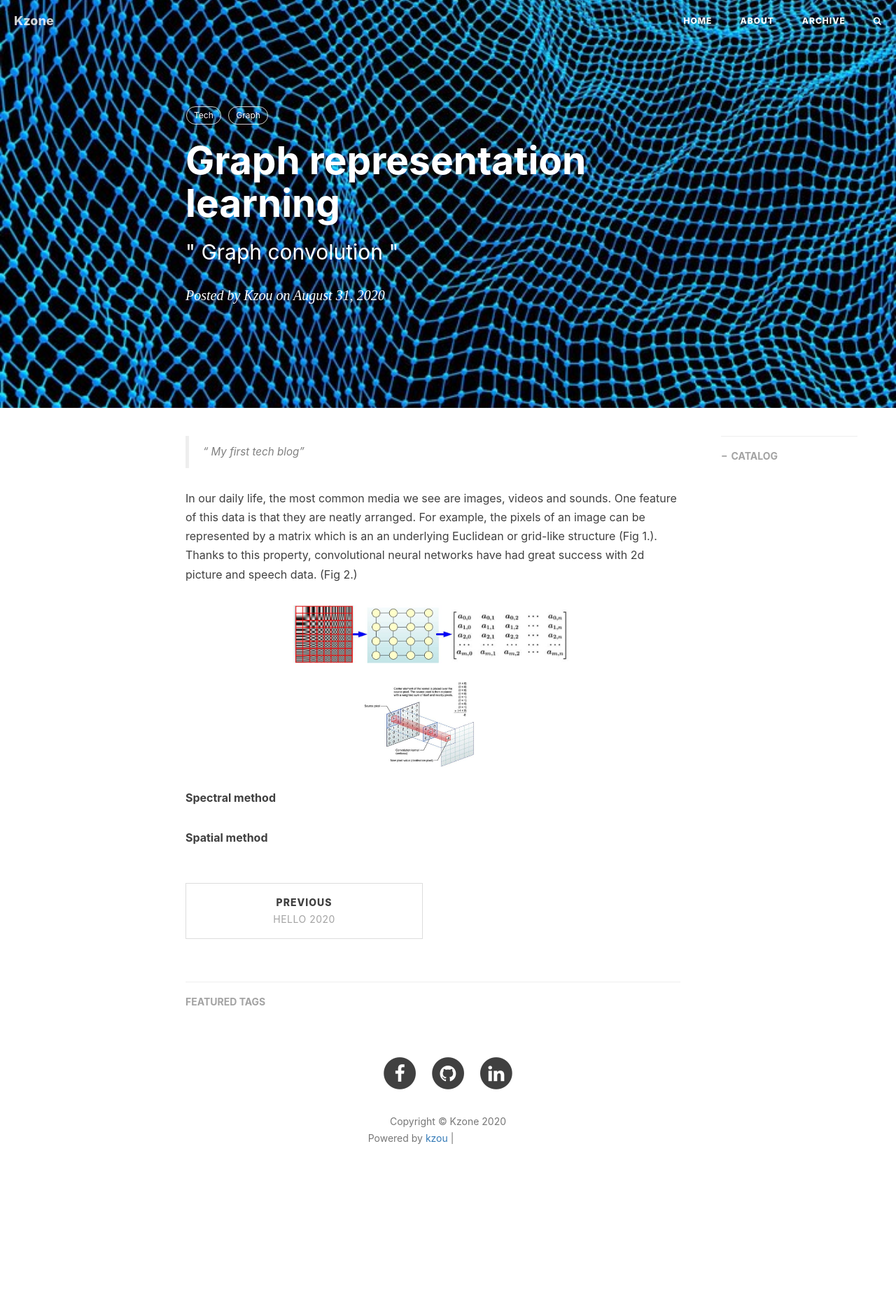
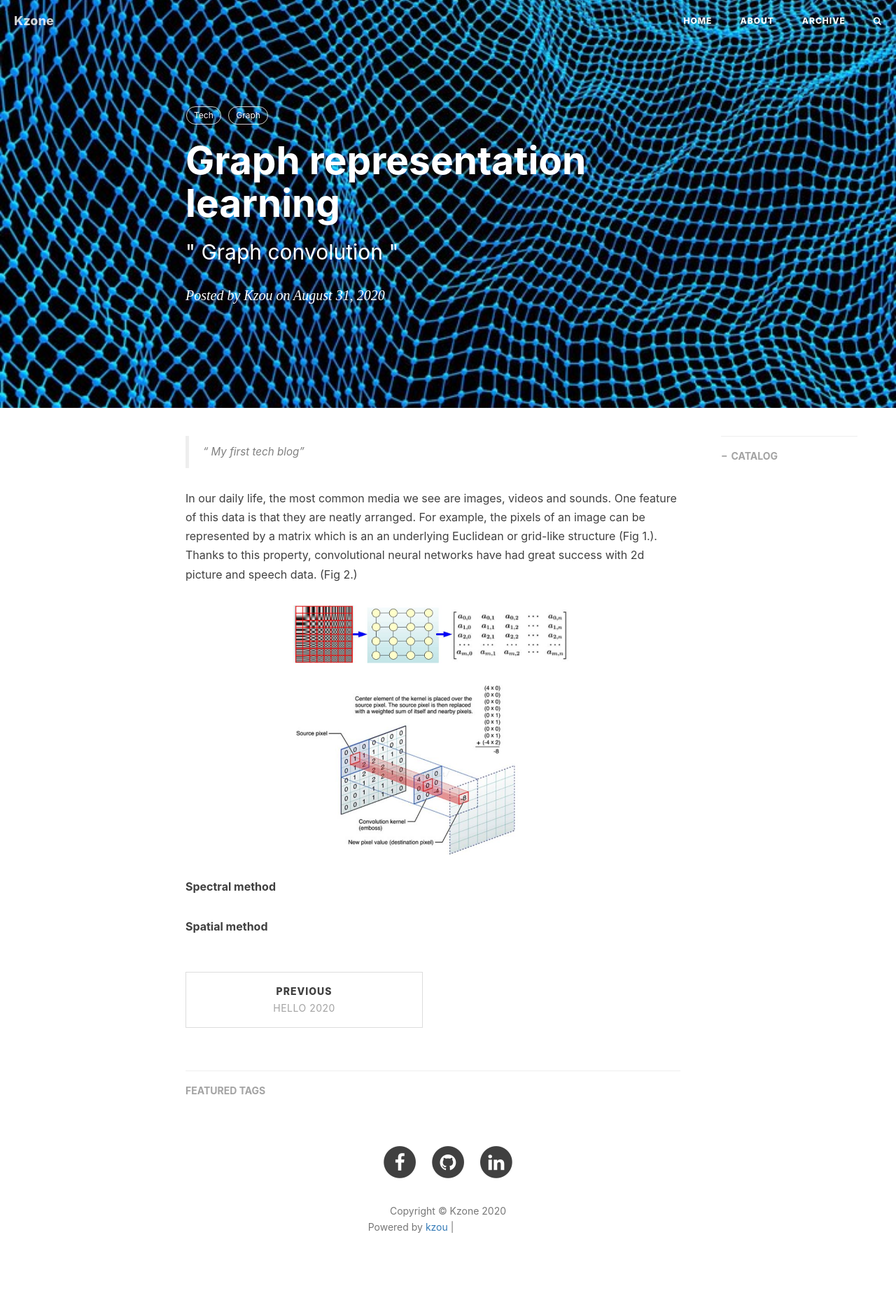
Before and after one commit to ZOUKaifeng/zoukaifeng.github.io, a Jekyll site: the page built from _posts/2020-10-17-hello.markdown, in a window 1280 px wide. Shown: the whole page at 70% size. Built offline with Jekyll 4.4.1, drawn with Linux system fonts in a browser that asks for light colours; nearby versions of some CDN libraries; comment, search, counter and statistics services are not loaded; before the commit the page ends 1731 px from its top, so only the background shows below that; grey boxes are pictures that could not be loaded.

Commit message:
Update 2020-10-17-hello.markdown

```diff
--- a/_posts/2020-10-17-hello.markdown
+++ b/_posts/2020-10-17-hello.markdown
@@ -17,7 +17,9 @@
 In our daily life, the most common media we see are images, videos and sounds. One feature of this data is that they are neatly arranged. For example, the pixels of an image can be represented by a matrix which is an an underlying Euclidean or grid-like structure (Fig 1.). Thanks to this property, convolutional neural networks have had great success with 2d picture and speech data. (Fig 2.)<br>
 
 <img src="/img/euclidean_data_structure.png" title="Fig 1. Euclidean data structure" width="400" height="100" />
-<img src="/img/convolution%20on%202d%20image.jpg" title="Fig 2. Convolution on 2d image" width="200" height="100" />
+
+
+<img src="/img/convolution%20on%202d%20image.jpg" title="Fig 2. Convolution on 2d image" width="400" height="400" />
 <!--[](/img/euclidean_data_structure.png)-->
 
 **Spectral method**
```
